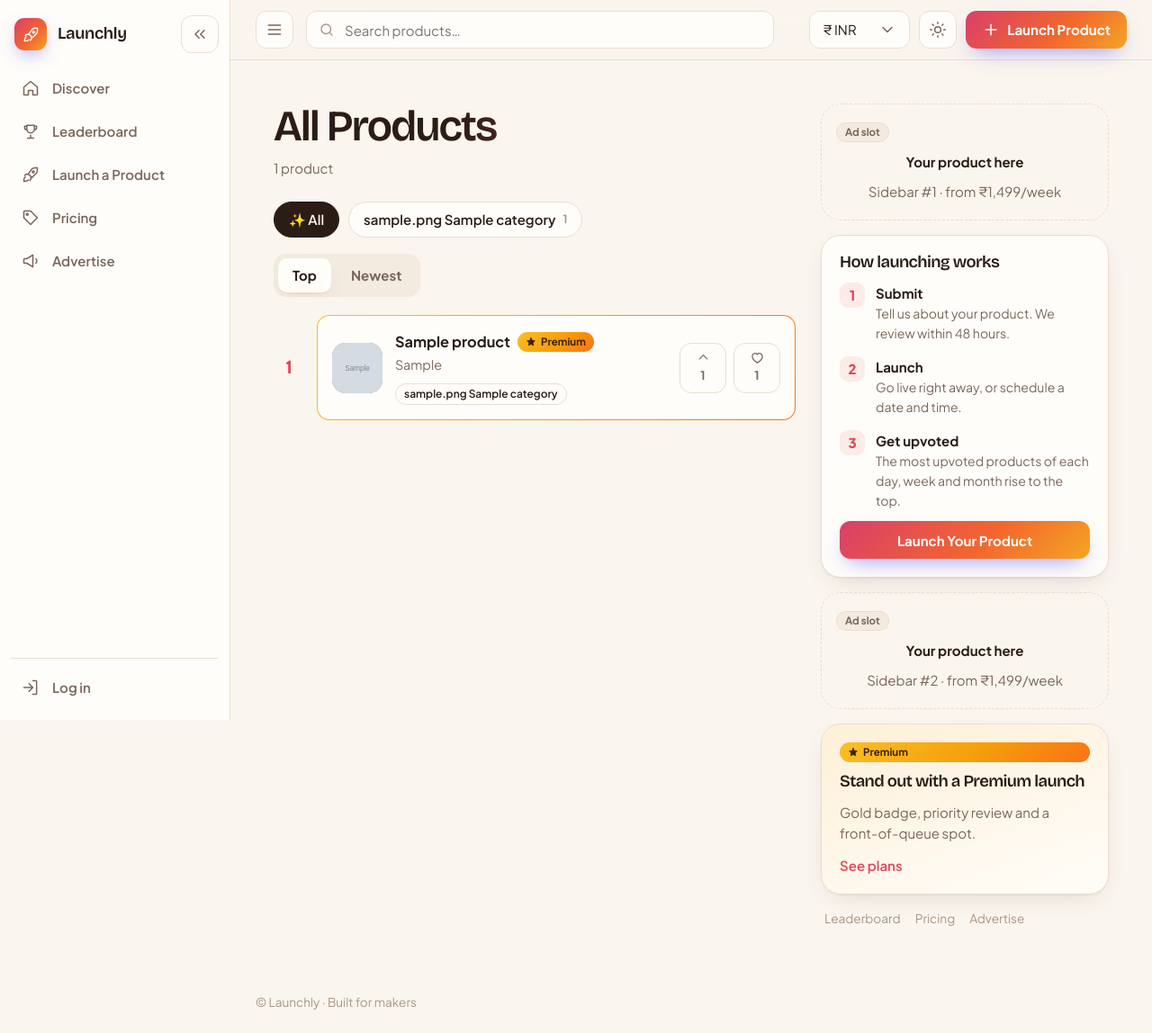
After one commit to vishvajitrao1998/launchly, a Django app: page /products/ in a window 1280 px wide. The commit adds this page. Shown: the whole page at 90% size. Run offline with Django 5.2, Linux system fonts and the light colour scheme; tables that the repository leaves empty hold one stand-in row (values such as "Sample post"); grey boxes marked "Sample" are stand-in pictures.

Commit message:
added individial category page, product page

```diff
--- a/core/urls.py
+++ b/core/urls.py
@@ -16,6 +16,8 @@ urlpatterns = [
     path("logout/", auth_views.LogoutView.as_view(), name="logout"),
     path("signup/", views.signup, name="signup"),
     path("top/", views.top_page, name="top"),
+    path("products/", views.category_page, name="products"),
+    path("category/<slug:slug>/", views.category_page, name="category"),
 
     # public API
     path("api/me/", api.me),
--- a/core/views.py
+++ b/core/views.py
@@ -11,6 +11,9 @@ def top_page(request):
 
 def home(request):
     return render(request, "home.html")
+
+def category_page(request, slug=""):
+    return render(request, "category.html", {"slug": slug})
 
 
 def pricing(request):
--- a/static/css/app.css
+++ b/static/css/app.css
@@ -346,3 +346,8 @@ input:not([type=checkbox]):not([type=radio]):not([type=search]):focus, select:fo
   .rail { position: static; grid-template-columns: repeat(auto-fit, minmax(260px, 1fr)); }
 }
 @media (max-width: 900px) { .rank { width: 24px; font-size: 1.1rem; } .rank-item { gap: 8px; } }
+
+
+.cat-title .link { margin-left: auto; }
+.empty.sm { padding: 24px 16px; }
+a.chip.on { background: var(--text); color: var(--bg); border-color: var(--text); }
--- a/static/js/pages.js
+++ b/static/js/pages.js
@@ -43,11 +43,13 @@
     $('#spotlight').innerHTML = feed.spotlight.map((p, i) => appCard(p, i)).join('');
 
     // top products: today / yesterday / last week / last month
-    $('#topSections').innerHTML = feed.top.map(t => t.items.length ? `
+        $('#topSections').innerHTML = feed.top.map(t => `
       <section class="block">
         <div class="block-head"><h2>${esc(t.title)}</h2><a class="link" href="/top/?kind=${t.kind}&offset=${t.offset}">See all</a></div>
-        <div class="rank-list">${t.items.map((p, i) => rankItem(p, i + 1, i)).join('')}</div>
-      </section>` : '').join('');
+        ${t.items.length
+          ? `<div class="rank-list">${t.items.map((p, i) => rankItem(p, i + 1, i)).join('')}</div>`
+          : '<div class="empty sm">No launches in this period yet. <a class="link" href="/submit/">Launch Yours</a></div>'}
+      </section>`).join('');
 
     // categories + feed (with load more when one category is selected)
     let active = '', page = 1, seen = new Set();
@@ -58,7 +60,7 @@
       const list = feed.sections.filter(s => !active || s.category.slug === active);
       const total = cats.find(c => c.slug === active)?.count || 0;
       $('#feed').innerHTML = (list.length ? list.map(s => `
-        <section class="cat-section"><div class="cat-title" style="--c:${esc(s.category.color)}"><span class="cat-ico">${esc(s.category.icon)}</span><h2>${esc(s.category.name)}</h2></div>
+        <section class="cat-section"><div class="cat-title" style="--c:${esc(s.category.color)}"><span class="cat-ico">${esc(s.category.icon)}</span><h2>${esc(s.category.name)}</h2><a class="link" href="/category/${esc(s.category.slug)}/">See all</a></div>
         <div class="app-grid">${s.items.map((p, i) => appCard(p, i)).join('')}</div></section>`).join('')
         : '<div class="empty">No launches in this category yet. Be the first!</div>')
         + (active && total > 10 ? '<div class="more"><button class="btn btn-ghost" id="moreBtn">Load more</button></div>' : '');
@@ -125,6 +127,39 @@
     });
     $('#prevRange').onclick = () => { offset++; page = 1; load(); };
     $('#nextRange').onclick = () => { offset = Math.max(0, offset - 1); page = 1; load(); };
+    load();
+  };
+
+
+    /* ======================= CATEGORY / ALL PRODUCTS ======================= */
+  pages.category = async () => {
+    const slug = $('#catView').dataset.slug;
+    let sort = new URLSearchParams(location.search).get('sort') === 'new' ? 'new' : 'top', page = 1;
+    fillRail();
+
+    const cats = await api('/api/categories/');
+    const current = cats.find(c => c.slug === slug);
+    if (slug && !current) { $('#catList').innerHTML = '<div class="empty">Category not found.</div>'; return; }
+    $('#catTitle').textContent = current ? `${current.icon} ${current.name}` : 'All Products';
+    document.title = `${current ? current.name : 'All products'} · Launchly`;
+    $('#catChips').innerHTML = `<a class="chip ${slug ? '' : 'on'}" href="/products/">✨ All</a>` + cats.map(c =>
+      `<a class="chip ${c.slug === slug ? 'on' : ''}" href="/category/${esc(c.slug)}/" style="--c:${esc(c.color)}">${esc(c.icon)} ${esc(c.name)} <small>${c.count}</small></a>`).join('');
+
+    async function load() {
+      $('#catList').innerHTML = skel(6, 84);
+      const d = await api(`/api/products/?category=${encodeURIComponent(slug)}&sort=${sort}&page=${page}&page_size=15`);
+      history.replaceState(null, '', `${location.pathname}?sort=${sort}`);
+      $$('#sortTabs .tab').forEach(t => t.classList.toggle('on', t.dataset.sort === sort));
+      $('#catSub').textContent = `${d.total} product${d.total === 1 ? '' : 's'}`;
+      $('#catList').innerHTML = d.results.length
+        ? d.results.map((p, i) => sort === 'top' ? rankItem(p, d.start + i, i) : appCard(p, i)).join('')
+        : '<div class="empty">No products here yet. <a class="link" href="/submit/">Launch the first one</a></div>';
+      pager($('#catPager'), d, n => { page = n; load(); window.scrollTo({ top: 0, behavior: 'smooth' }); });
+    }
+    $('#sortTabs').addEventListener('click', e => {
+      const t = e.target.closest('[data-sort]'); if (!t) return;
+      sort = t.dataset.sort; page = 1; load();
+    });
     load();
   };
 
--- a/templates/base.html
+++ b/templates/base.html
@@ -52,6 +52,7 @@
   <nav class="sb-nav">
     <a href="{% url 'home' %}" class="nav-link" data-nav="home" title="Discover"><svg class="i"><use href="#i-home"/></svg><span class="label">Discover</span></a>
     <a href="{% url 'top' %}" class="nav-link" data-nav="top" title="Leaderboard"><svg class="i"><use href="#i-trophy"/></svg><span class="label">Leaderboard</span></a>
+
     <a href="{% url 'submit' %}" class="nav-link" data-nav="submit" title="Launch a product"><svg class="i"><use href="#i-rocket"/></svg><span class="label">Launch a Product</span></a>
     <a href="{% url 'pricing' %}" class="nav-link" data-nav="pricing" title="Pricing"><svg class="i"><use href="#i-tag"/></svg><span class="label">Pricing</span></a>
     <a href="{% url 'advertise' %}" class="nav-link" data-nav="advertise" title="Advertise"><svg class="i"><use href="#i-mega"/></svg><span class="label">Advertise</span></a>
--- /dev/null
+++ b/templates/category.html
@@ -0,0 +1,20 @@
+{% extends "base.html" %}
+{% block page %}category{% endblock %}
+{% block title %}Browse Products · Launchly{% endblock %}
+{% block content %}
+<div class="with-rail" id="catView" data-slug="{{ slug }}">
+  <div class="primary">
+    <section class="page-head"><h1 id="catTitle">All Products</h1><p class="muted" id="catSub"></p></section>
+    <div id="catChips" class="chips" style="margin-bottom:18px"></div>
+    <div class="top-controls">
+      <div id="sortTabs" class="tabs">
+        <button class="tab" data-sort="top">Top</button>
+        <button class="tab" data-sort="new">Newest</button>
+      </div>
+    </div>
+    <div id="catList" class="rank-list"></div>
+    <div id="catPager"></div>
+  </div>
+  {% include "partials/rail.html" %}
+</div>
+{% endblock %}
--- a/templates/home.html
+++ b/templates/home.html
@@ -23,7 +23,7 @@
     <div id="topSections"></div>
 
     <section class="block">
-      <div class="block-head"><h2>Browse by Category</h2></div>
+      <div class="block-head"><h2>Browse by category</h2><a class="link" href="{% url 'products' %}">See all products</a></div>
       <div id="cats" class="chips"></div>
     </section>
 
```
